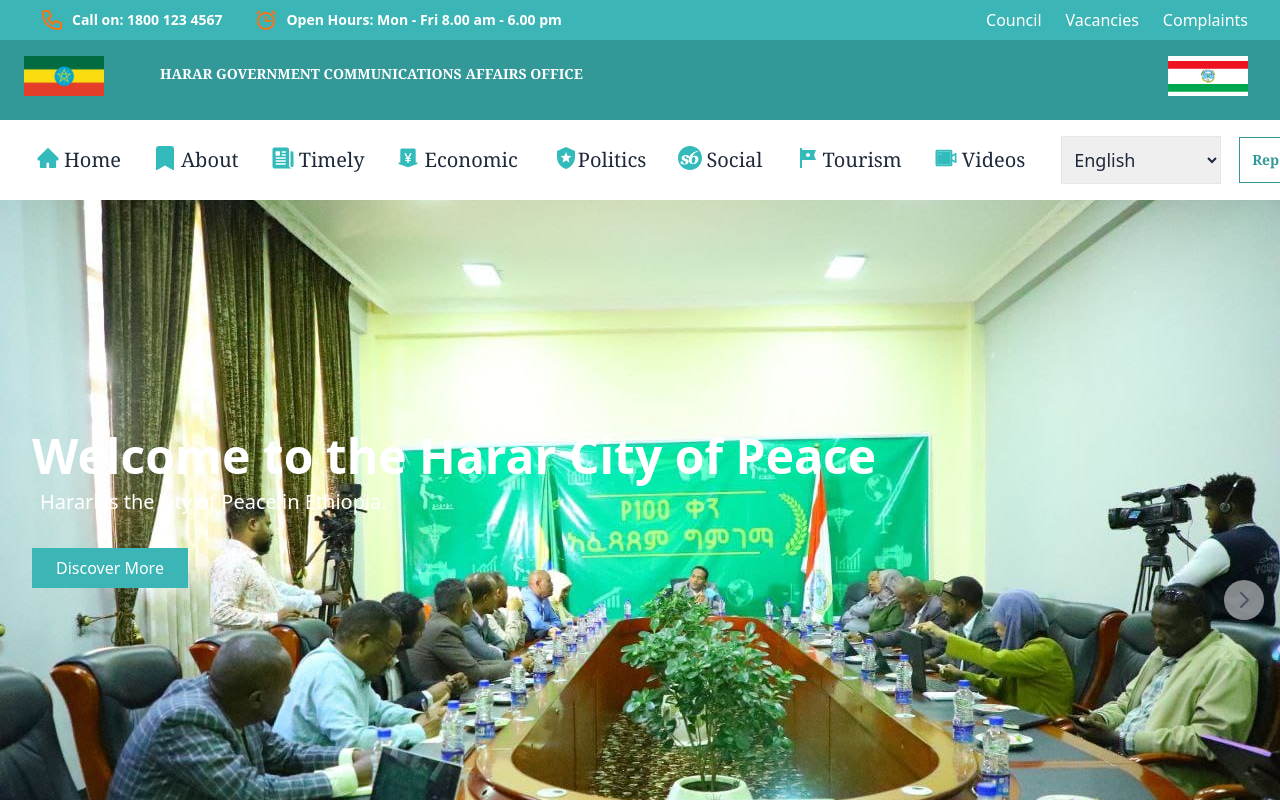
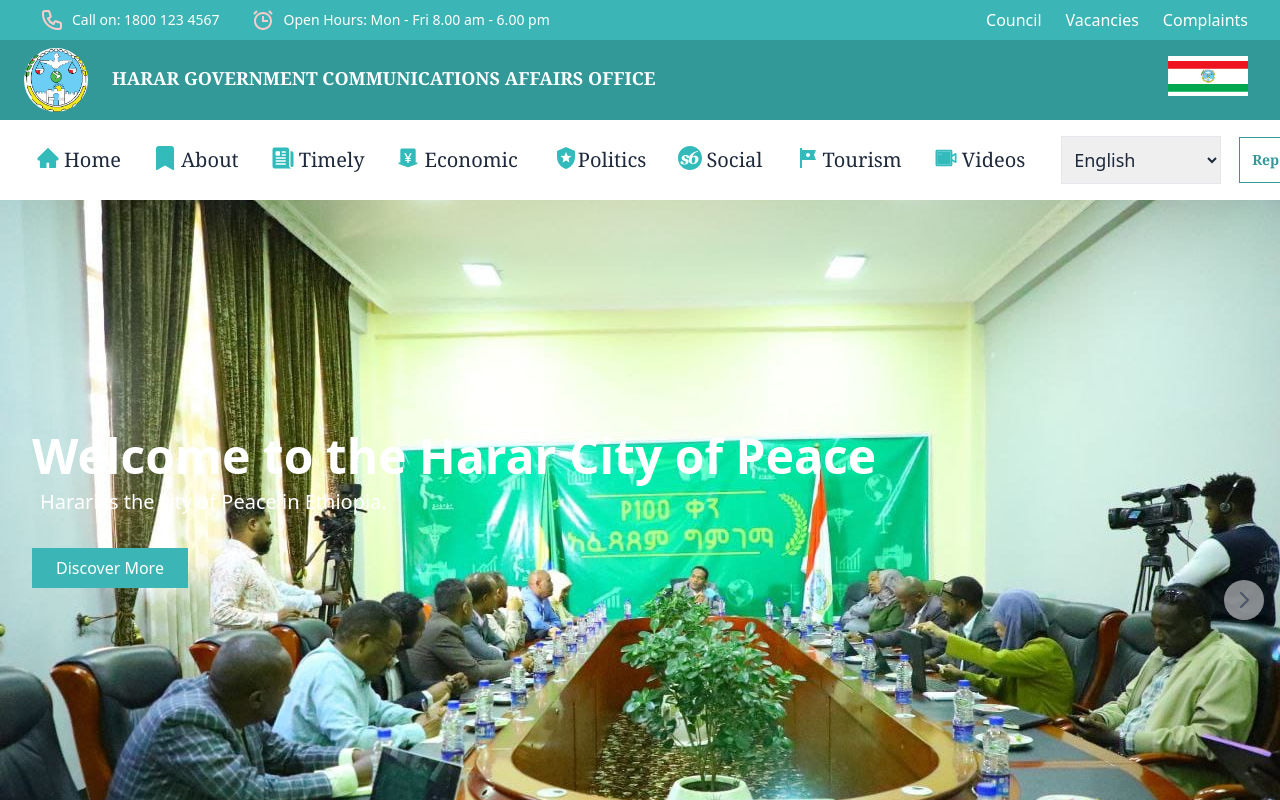
Before and after one commit to fufex3934/frontend, a React (Vite) app: page / in a window 1280 px wide. Shown: the top 800 px of the page. Built offline with nearby package versions, Linux system fonts and the light colour scheme.

Commit message:
some changes

```diff
--- a/src/components/navbars/middleNav/MiddleNav.jsx
+++ b/src/components/navbars/middleNav/MiddleNav.jsx
@@ -2,16 +2,16 @@ import React from 'react';
 const MiddleNav = () => {
   return (
     <div className=' hidden md:hidden lg:flex bg-[#329898] h-20 relative'>
-                    <a href="#">
+                    <a href="/">
                     <img
-                      className="h-32 md:h-10 w-72 md:w-20 ml-6 mt-4"
-                      src="images/eth.png"
+                      className="h-16 w-16  ml-6 mt-2 rounded-full"
+                      src="/harar.png"
                       alt="Logo"
                     />
                   </a>
 
-                <h1 className='uppercase ml-14 text-white
-                mt-6 font-semibold font-serif text-sm '>
+                <h1 className='uppercase ml-6 text-white
+                mt-6 font-semibold font-serif text-lg '>
                     Harar Government Communications Affairs Office
                     </h1>
                    <div className='flex justify-evenly absolute right-8'>
--- a/src/components/navbars/topnav/TopNav.jsx
+++ b/src/components/navbars/topnav/TopNav.jsx
@@ -18,12 +18,12 @@ const TopNav = () => {
           href="tel:+25164963831"
           className="text-white transition ease-in-out duration-300 decoration-0 flex items-center hover:text-orange-600 sm:mr-8"
         >
-          <HiOutlinePhone className="text-orange-500 mr-2 text-2xl" />
-          <span className="text-sm font-semibold">Call on: 1800 123 4567</span>
+          <HiOutlinePhone className="text-red-200 mr-2 text-2xl" />
+          <span className="text-sm ">Call on: 1800 123 4567</span>
         </a>
         <span className="text-white flex items-center mt-4 sm:mt-0">
-          <BiAlarm className="text-orange-500 mr-2 text-2xl" />
-          <span className="text-sm font-semibold">Open Hours: Mon - Fri 8.00 am - 6.00 pm</span>
+          <BiAlarm className="text-red-200 mr-2 text-2xl" />
+          <span className="text-sm ">Open Hours: Mon - Fri 8.00 am - 6.00 pm</span>
         </span>
       </div>
       <div className="flex mt-4 relative right-6 sm:mt-0">
```
